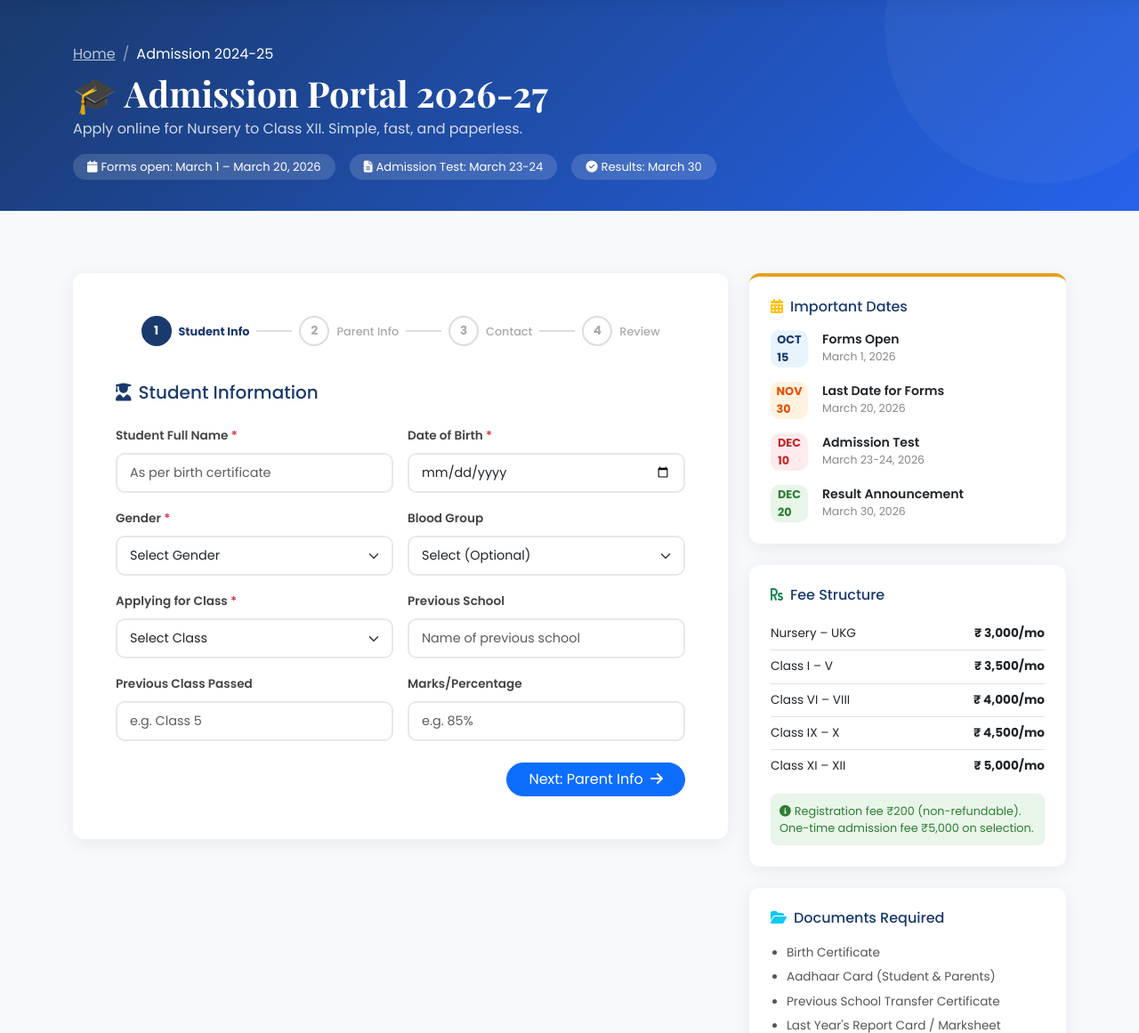
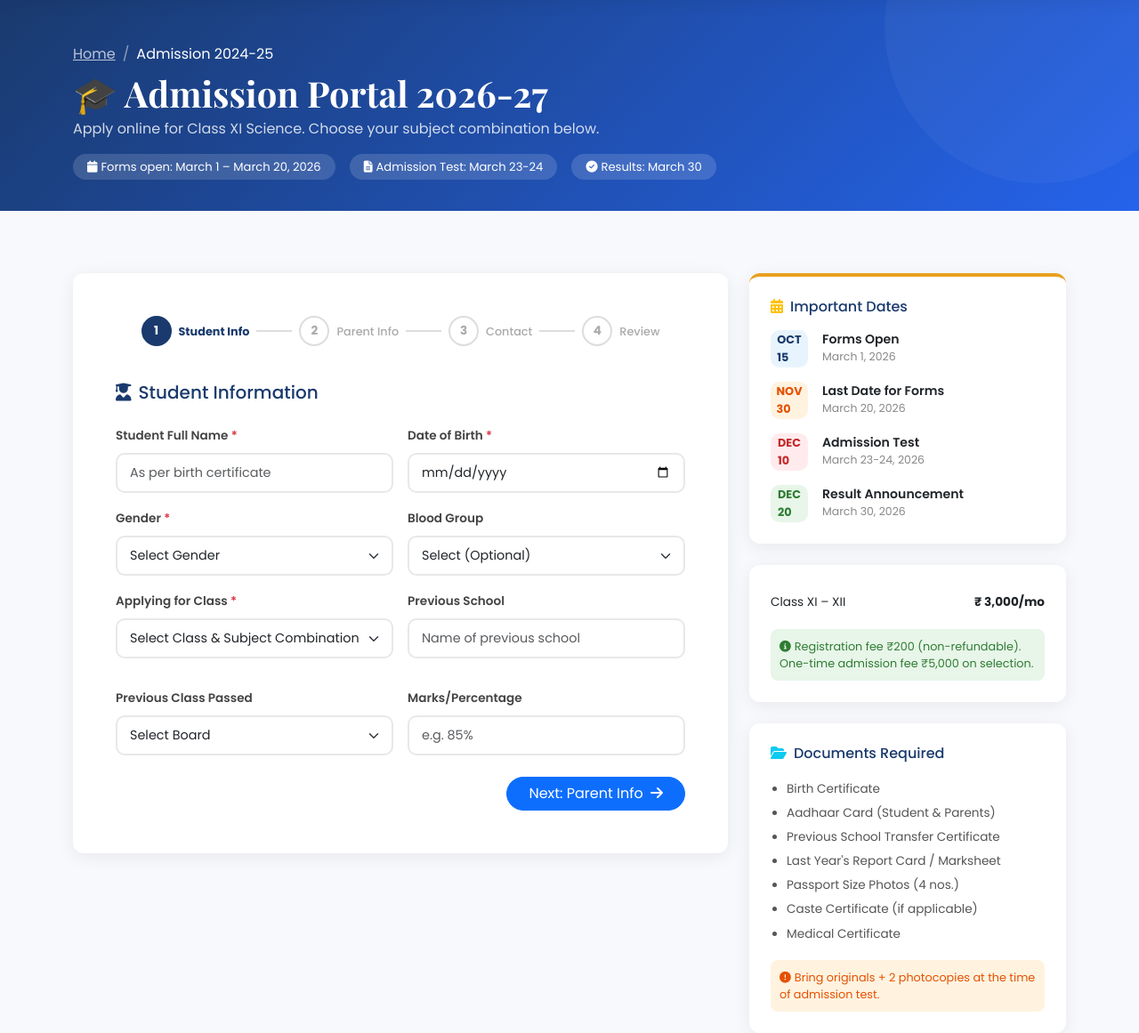
Before and after one commit to pachuau10/dsstwebsite, a Django app: page /admission/ in a window 1280 px wide. Shown: the part 96-1257 px from the top of the page at 89% size. Run offline with Django 5.2, Linux system fonts and the light colour scheme; parts of the project's set-up code (start-up, migrations or seed data) failed here and were passed over.

Commit message:
admission update

```diff
--- a/main/models.py
+++ b/main/models.py
@@ -135,9 +135,7 @@ class Teacher(models.Model):
 class Lab(models.Model):
     LAB_TYPES = [
         ('science','Science Lab'),('physics','Physics Lab'),('chemistry','Chemistry Lab'),
-        ('biology','Biology Lab'),('computer','Computer Lab'),('language','Language Lab'),
-        ('math','Mathematics Lab'),('art','Art & Craft Studio'),('music','Music Room'),
-        ('sports','Sports Facility'),('library','Library'),('other','Other'),
+        ('biology','Biology Lab'),('computer','Computer Lab'),('library','Library'),('other','Other'),
     ]
     name = models.CharField(max_length=100)
     lab_type = models.CharField(max_length=20, choices=LAB_TYPES)
--- a/main/templates/main/admission.html
+++ b/main/templates/main/admission.html
@@ -29,7 +29,8 @@
     <div class="container">
         <nav aria-label="breadcrumb"><ol class="breadcrumb mb-2" style="--bs-breadcrumb-divider-color:rgba(255,255,255,0.5);"><li class="breadcrumb-item"><a href="/" style="color:rgba(255,255,255,0.7);">Home</a></li><li class="breadcrumb-item active text-white">Admission 2024-25</li></ol></nav>
         <h1 style="font-family:'Playfair Display',serif;" class="mb-1">🎓 Admission Portal 2026-27</h1>
-        <p style="color:rgba(255,255,255,0.8);">Apply online for Nursery to Class XII. Simple, fast, and paperless.</p>
+        <p style="color:rgba(255,255,255,0.8);">Apply online for Class XI Science. Choose your subject combination below.</p>
+
         <div class="d-flex gap-3 flex-wrap mt-3">
             <span style="background:rgba(255,255,255,0.15);border-radius:20px;padding:5px 16px;font-size:0.82rem;"><i class="fas fa-calendar me-1"></i>Forms open: March 1 – March 20, 2026</span>
             <span style="background:rgba(255,255,255,0.15);border-radius:20px;padding:5px 16px;font-size:0.82rem;"><i class="fas fa-file-alt me-1"></i>Admission Test: March 23-24</span>
@@ -103,18 +104,19 @@
                                 </div>
                                 <div class="col-md-6">
                                     <label class="form-label">Applying for Class <span class="text-danger">*</span></label>
-                                    <select name="applying_for_class" class="form-select" required>
-                                        <option value="">Select Class</option>
-                                        <option value="nursery">Nursery</option>
-                                        <option value="lkg">LKG</option>
-                                        <option value="ukg">UKG</option>
-                                        {% for i in "123456789" %}
-                                        <option value="{{ i }}">Class {{ i }}</option>
-                                        {% endfor %}
-                                        <option value="10">Class 10</option>
-                                        <option value="11">Class 11</option>
-                                        <option value="12">Class 12</option>
-                                    </select>
+<select name="applying_for_class" class="form-select mb-3" id="comboSelect" required>
+    <option value="">Select Class & Subject Combination</option>
+    <optgroup label="Class XI">
+        <option value="XI-PCMB+Mizo">Class XI — PCMB + Mizo (Physics, Chemistry, Mathematics, Biology, English, Mizo)</option>
+        <option value="XI-PCMCS+Mizo">Class XI — PCMCS + Mizo (Physics, Chemistry, Mathematics, Computer Science, English, Mizo)</option>
+        <option value="XI-PCBCS+Mizo">Class XI — PCBCS + Mizo (Physics, Chemistry, Biology, Computer Science, English, Mizo)</option>
+    </optgroup>
+    <optgroup label="Class XII">
+        <option value="XII-PCMB+Mizo">Class XII — PCMB + Mizo (Physics, Chemistry, Mathematics, Biology, English, Mizo)</option>
+        <option value="XII-PCMCS+Mizo">Class XII — PCMCS + Mizo (Physics, Chemistry, Mathematics, Computer Science, English, Mizo)</option>
+        <option value="XII-PCBCS+Mizo">Class XII — PCBCS + Mizo (Physics, Chemistry, Biology, Computer Science, English, Mizo)</option>
+    </optgroup>
+</select>
                                 </div>
                                 <div class="col-md-6">
                                     <label class="form-label">Previous School</label>
@@ -122,7 +124,13 @@
                                 </div>
                                 <div class="col-md-6">
                                     <label class="form-label">Previous Class Passed</label>
-                                    <input type="text" name="previous_class" class="form-control" placeholder="e.g. Class 5">
+                                    <select name="previous_class" class="form-select">
+    <option value="">Select Board</option>
+    <option>CBSE</option>
+    <option>MBSE (Mizoram Board)</option>
+    <option>ICSE</option>
+    <option>Other State Board</option>
+</select>
                                 </div>
                                 <div class="col-md-6">
                                     <label class="form-label">Marks/Percentage</label>
@@ -263,12 +271,7 @@
 
                 <!-- Fee Structure -->
                 <div class="card p-4 mb-4">
-                    <h6 class="fw-700 mb-3" style="color:var(--primary);"><i class="fas fa-rupee-sign me-2 text-success"></i>Fee Structure</h6>
-                    <div class="d-flex justify-content-between py-2 border-bottom" style="font-size:0.85rem;"><span>Nursery – UKG</span><strong>₹ 3,000/mo</strong></div>
-                    <div class="d-flex justify-content-between py-2 border-bottom" style="font-size:0.85rem;"><span>Class I – V</span><strong>₹ 3,500/mo</strong></div>
-                    <div class="d-flex justify-content-between py-2 border-bottom" style="font-size:0.85rem;"><span>Class VI – VIII</span><strong>₹ 4,000/mo</strong></div>
-                    <div class="d-flex justify-content-between py-2 border-bottom" style="font-size:0.85rem;"><span>Class IX – X</span><strong>₹ 4,500/mo</strong></div>
-                    <div class="d-flex justify-content-between py-2" style="font-size:0.85rem;"><span>Class XI – XII</span><strong>₹ 5,000/mo</strong></div>
+                    <div class="d-flex justify-content-between py-2" style="font-size:0.85rem;"><span>Class XI – XII</span><strong>₹ 3,000/mo</strong></div>
                     <div style="background:#e8f5e9;border-radius:8px;padding:10px;margin-top:12px;font-size:0.8rem;color:#2e7d32;"><i class="fas fa-info-circle me-1"></i>Registration fee ₹200 (non-refundable). One-time admission fee ₹5,000 on selection.</div>
                 </div>
 
```
Also changed, not shown: main/templates/main/fee_payment.html (+4 -13 lines).
